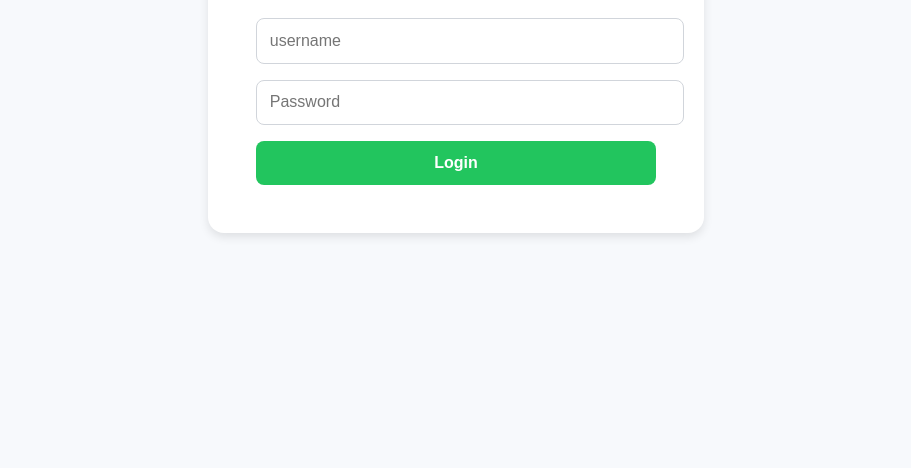
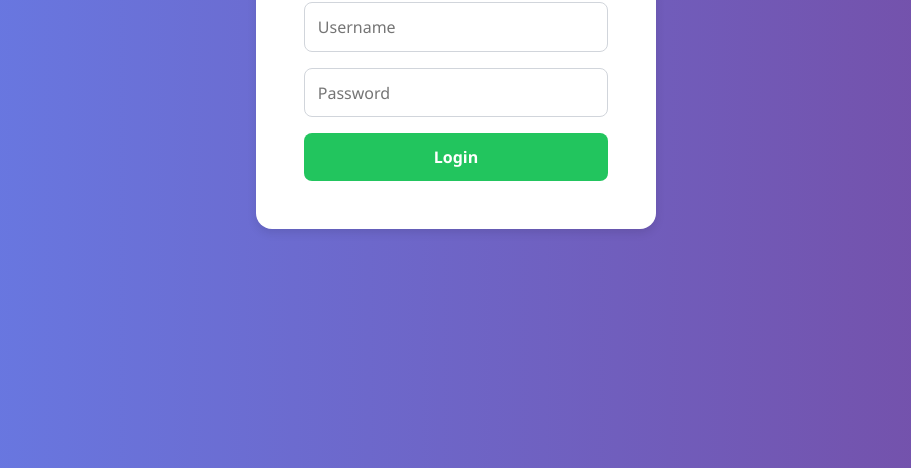
Before and after one commit to D-Novruzov/Budget_Tracker-Project, a website built with Parcel: page login.html in a window 1280 px wide. Shown: the part 332-800 px from the top of the page, without its empty margins (184-1095 px from the left). Built offline with nearby package versions, Linux system fonts and the light colour scheme.

Commit message:
no major changes

```diff
--- a/JS/login.js
+++ b/JS/login.js
@@ -4,5 +4,7 @@ const password = document.getElementById("password");
 const loginForm = document.querySelector(".login-form");
 loginForm.addEventListener("submit", function (e) {
   e.preventDefault();
+
+  //redirecting to the index page(main one)
   window.location.href = "./index.html";
 });
--- a/login.css
+++ b/login.css
@@ -60,3 +60,133 @@ body {
   font-size: 0.85rem;
   color: #888;
 }
+body {
+  background-color: #f7f9fc;
+  font-family: "Inter", sans-serif;
+  display: flex;
+  justify-content: center;
+  align-items: center;
+  height: 100vh;
+  margin: 0;
+}
+
+.login-container {
+  background-color: white;
+  padding: 2rem 3rem;
+  border-radius: 1rem;
+  box-shadow: 0 4px 10px rgba(0, 0, 0, 0.1);
+  width: 100%;
+  max-width: 400px;
+  text-align: center;
+}
+
+.login-container h2 {
+  margin-bottom: 1.5rem;
+  color: #1f2937;
+  font-size: 1.8rem;
+  font-weight: 700;
+}
+
+.login-container input {
+  width: 100%;
+  padding: 0.8rem;
+  margin-bottom: 1rem;
+  border: 1px solid #d1d5db;
+  border-radius: 0.5rem;
+  font-size: 1rem;
+  outline: none;
+  transition: 0.2s;
+}
+
+.login-container input:focus {
+  border-color: #3b82f6;
+  box-shadow: 0 0 0 3px rgba(59, 130, 246, 0.3);
+}
+
+.login-container button {
+  width: 100%;
+  padding: 0.8rem;
+  background-color: #22c55e;
+  color: white;
+  font-size: 1rem;
+  border: none;
+  border-radius: 0.5rem;
+  font-weight: 600;
+  cursor: pointer;
+  transition: background-color 0.2s;
+}
+
+.login-container button:hover {
+  background-color: #16a34a;
+}
+
+.error {
+  color: #ef4444;
+  margin-top: 1rem;
+  font-size: 0.9rem;
+}
+body {
+  background-color: #f7f9fc;
+  font-family: "Inter", sans-serif;
+  display: flex;
+  justify-content: center;
+  align-items: center;
+  height: 100vh;
+  margin: 0;
+}
+
+.login-container {
+  background-color: white;
+  padding: 2rem 3rem;
+  border-radius: 1rem;
+  box-shadow: 0 4px 10px rgba(0, 0, 0, 0.1);
+  width: 100%;
+  max-width: 400px;
+  text-align: center;
+}
+
+.login-container h2 {
+  margin-bottom: 1.5rem;
+  color: #1f2937;
+  font-size: 1.8rem;
+  font-weight: 700;
+}
+
+.login-container input {
+  width: 100%;
+  padding: 0.8rem;
+  margin-bottom: 1rem;
+  border: 1px solid #d1d5db;
+  border-radius: 0.5rem;
+  font-size: 1rem;
+  outline: none;
+  transition: 0.2s;
+}
+
+.login-container input:focus {
+  border-color: #3b82f6;
+  box-shadow: 0 0 0 3px rgba(59, 130, 246, 0.3);
+}
+
+.login-container button {
+  width: 100%;
+  padding: 0.8rem;
+  background-color: #22c55e;
+  color: white;
+  font-size: 1rem;
+  border: none;
+  border-radius: 0.5rem;
+  font-weight: 600;
+  cursor: pointer;
+  transition: background-color 0.2s;
+}
+
+.login-container button:hover {
+  background-color: #16a34a;
+}
+
+.error {
+  color: #ef4444;
+  margin-top: 1rem;
+  font-size: 0.9rem;
+}
--- a/login.html
+++ b/login.html
@@ -7,79 +7,13 @@
       href="https://fonts.googleapis.com/css2?family=Inter:wght@400;600;700&display=swap"
       rel="stylesheet"
     />
-    <style>
-      body {
-        background-color: #f7f9fc;
-        font-family: "Inter", sans-serif;
-        display: flex;
-        justify-content: center;
-        align-items: center;
-        height: 100vh;
-        margin: 0;
-      }
-
-      .login-container {
-        background-color: white;
-        padding: 2rem 3rem;
-        border-radius: 1rem;
-        box-shadow: 0 4px 10px rgba(0, 0, 0, 0.1);
-        width: 100%;
-        max-width: 400px;
-        text-align: center;
-      }
-
-      .login-container h2 {
-        margin-bottom: 1.5rem;
-        color: #1f2937;
-        font-size: 1.8rem;
-        font-weight: 700;
-      }
-
-      .login-container input {
-        width: 100%;
-        padding: 0.8rem;
-        margin-bottom: 1rem;
-        border: 1px solid #d1d5db;
-        border-radius: 0.5rem;
-        font-size: 1rem;
-        outline: none;
-        transition: 0.2s;
-      }
-
-      .login-container input:focus {
-        border-color: #3b82f6;
-        box-shadow: 0 0 0 3px rgba(59, 130, 246, 0.3);
-      }
-
-      .login-container button {
-        width: 100%;
-        padding: 0.8rem;
-        background-color: #22c55e;
-        color: white;
-        font-size: 1rem;
-        border: none;
-        border-radius: 0.5rem;
-        font-weight: 600;
-        cursor: pointer;
-        transition: background-color 0.2s;
-      }
-
-      .login-container button:hover {
-        background-color: #16a34a;
-      }
-
-      .error {
-        color: #ef4444;
-        margin-top: 1rem;
-        font-size: 0.9rem;
-      }
-    </style>
+    <link rel="stylesheet" href="login.css" />
   </head>
   <body>
     <div class="login-container">
       <h2>Login</h2>
       <form class="login-form">
-        <input type="text" id="username" placeholder="username" required />
+        <input type="text" id="username" placeholder="Username" required />
         <input type="password" id="password" placeholder="Password" required />
         <button onclick="login()">Login</button>
       </form>
--- a/style.css
+++ b/style.css
@@ -7,7 +7,7 @@
 
 body {
   font-family: "Inter", sans-serif;
-  background-color: #f5f7fa;
+  background: linear-gradient(to right, #667eea, #764ba2) !important;
   color: #333;
   line-height: 1.6;
   padding: 2rem;
```
Also changed, not shown: index.html (+1 -1 lines).
